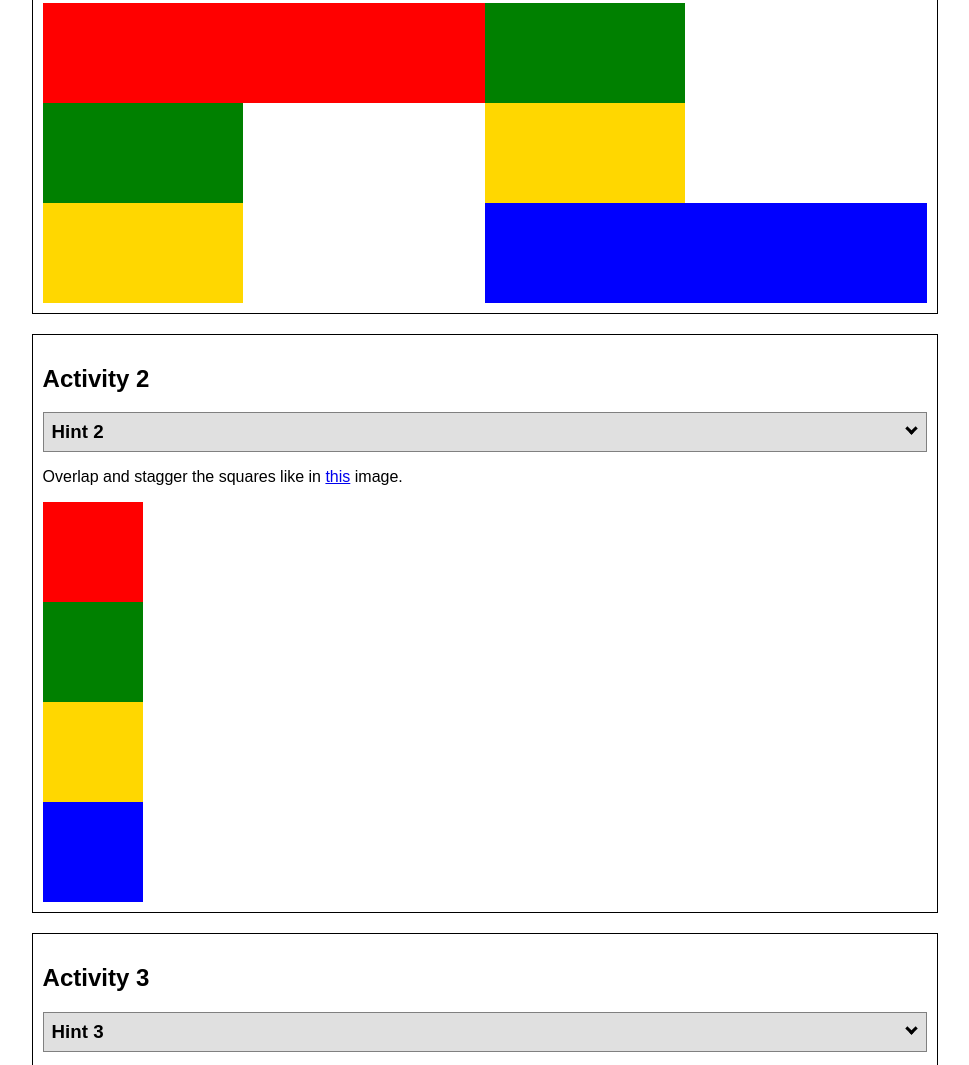
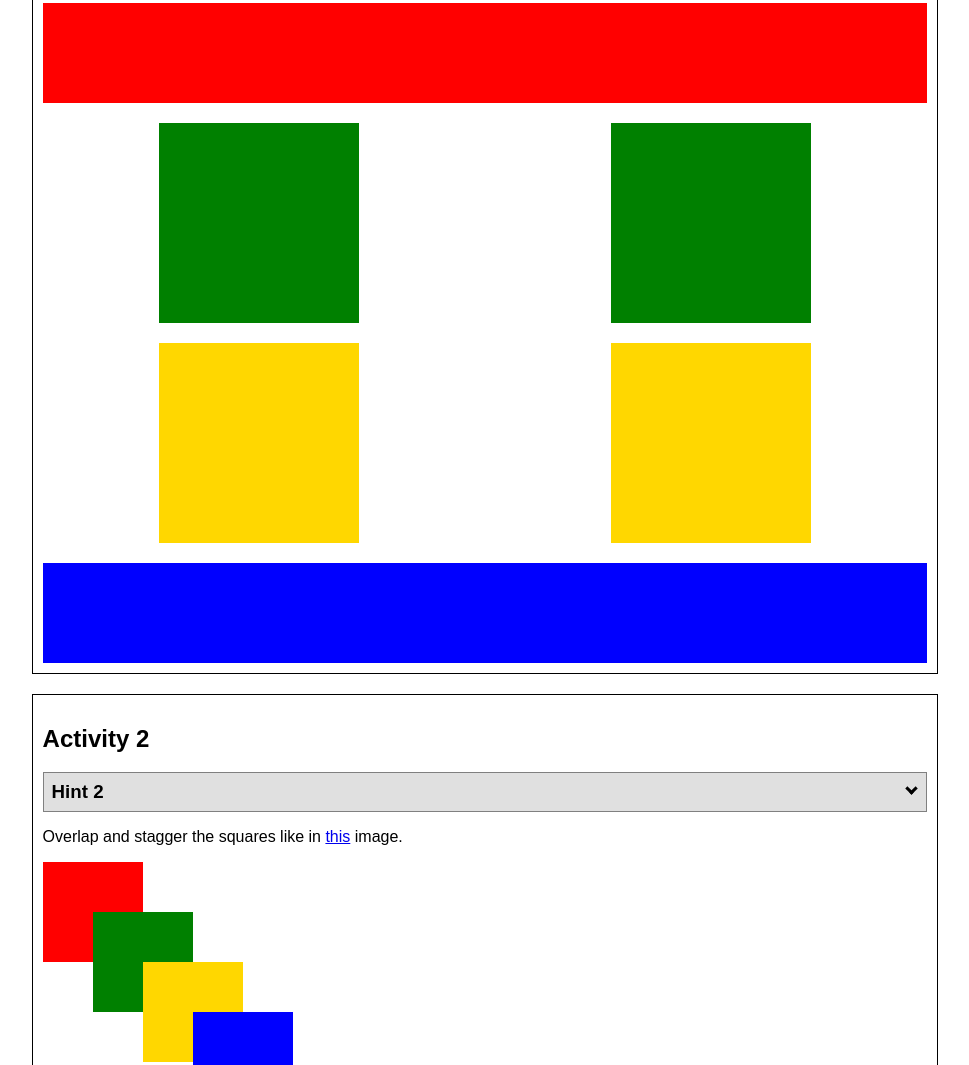
Before and after one commit to jheferlinares/wdd130, a plain HTML site: page positioning.html in a window 1280 px wide. Shown: the part 314-1379 px from the top of the page, without its empty margins (155-1124 px from the left). Drawn offline with Linux system fonts and the light colour scheme.

Commit message:
position changed

```diff
--- a/positionstyles.css
+++ b/positionstyles.css
@@ -4,32 +4,38 @@
   /* This is the parent of the activity 1 boxes. */
     display: grid;
     grid-template-columns: 1fr 1fr;
+    justify-items: center;
+    grid-gap: 20px;
 }
 .red1 {
   width: 100%;
   height: 100px;
   background-color: red;
-
+  grid-column: 1/3;
 }
 .green1 {
   width: 200px;
-  height: 100px;
+  height: 200px;
   background-color: green;
 
 }
 .yellow1 {
   width: 200px;
-  height: 100px;
+  height: 200px;
   background-color: gold;
 }
 .blue1 {
   width: 100%;
   height: 100px;
   background-color: blue;
+  grid-column: 1/3;
 }
 /* Activity 2 styles */
 .content2 {
   /* This is the parent of the activity 2 boxes. */
+  display: grid;
+  grid-template-columns: 50px 50px 50px 50px 50px;
+  grid-template-rows: 50px 50px 50px 50px 50px 50px 50px 50px;
 }
 .red2 {
   width: 100px;
@@ -40,16 +46,25 @@
   width: 100px;
   height: 100px;
   background-color: green;
+  position: relative;
+  grid-column: 2/4;
+  grid-row: 2/4;
 }
 .yellow2 {
   width: 100px;
   height: 100px;
   background-color: gold;
+  grid-column: 3/5;
+  grid-row: 3/5;
+  z-index: 1;
 }
 .blue2 {
   width: 100px;
   height: 100px;
   background-color: blue;
+  grid-column: 4/6;
+  grid-row: 4/6;
+  z-index: 1;
 }
 /* Activity 3 styles */
 .content3 {
```
